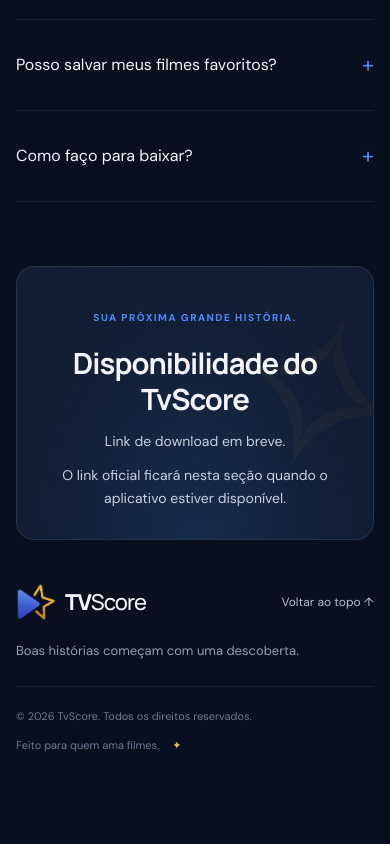
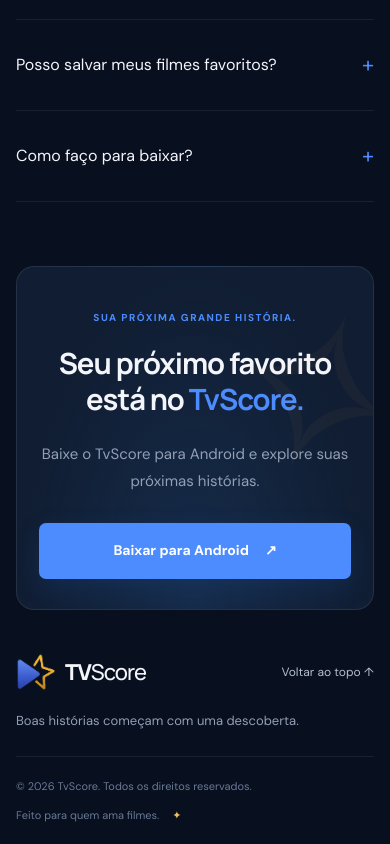
Before and after one commit to GuedesSiilva/LandingPageTvScore_REACT, a React (Vite) app: page / in a window 390 px wide. Shown: the part 6242-7086 px from the top of the page. Before the commit the page ends 7017 px from the top, so only its background shows below. Built offline with nearby package versions, Linux system fonts and the light colour scheme.

Commit message:
adicionando o link para uso via web e download do app na pagina

```diff
--- a/src/components/CallToAction.jsx
+++ b/src/components/CallToAction.jsx
@@ -1,11 +1,15 @@
+import { APP_DOWNLOAD_URL } from '../config.js';
+
 export default function CallToAction() {
   return (
 <section className="wrap" id="acesso">
             <div className="cta"><span className="star" aria-hidden="true">✧</span>
                 <div className="eyebrow">SUA PRÓXIMA GRANDE HISTÓRIA.</div>
-                <h2>Disponibilidade do TvScore</h2>
-                <p className="status">Link de download em breve.</p>
-                <p className="status">O link oficial ficará nesta seção quando o aplicativo estiver disponível.</p>
+                <h2>Seu próximo favorito está no <em>TvScore.</em></h2>
+                <p>Baixe o TvScore para Android e explore suas próximas histórias.</p>
+                <div className="access-actions">
+                    <a className="button" href={APP_DOWNLOAD_URL}>Baixar para Android <span aria-hidden="true">↗</span></a>
+                </div>
             </div>
         </section>
   );
--- a/src/components/Faq.jsx
+++ b/src/components/Faq.jsx
@@ -1,4 +1,5 @@
 import FaqItem from './FaqItem.jsx';
+import { APP_DOWNLOAD_URL, APP_WEB_URL } from '../config.js';
 
 export default function Faq() {
   return (
@@ -20,8 +21,8 @@ export default function Faq() {
                     <p>Sim. O TvScore tem uma área de favoritos para reunir os títulos que você quer guardar.</p>
                 </FaqItem>
                 <FaqItem question="Como faço para baixar?">
-                    <p>O link oficial de download será disponibilizado aqui em breve. Enquanto isso, conheça as telas e
-                        os recursos do aplicativo.</p>
+                    <p>Você pode <a href={APP_DOWNLOAD_URL}>baixar o APK para Android</a> pelos botões deste site.
+                        Se preferir, <a href={APP_WEB_URL} target="_blank" rel="noopener noreferrer">utilize o TvScore na Web</a>, diretamente pelo navegador.</p>
                 </FaqItem>
             </div>
         </section>
--- a/src/components/Header.jsx
+++ b/src/components/Header.jsx
@@ -1,3 +1,5 @@
+
+import { APP_DOWNLOAD_URL } from '../config.js';
 
 export default function Header() {
   return (
@@ -5,7 +7,7 @@ export default function Header() {
                 alt="" /><span>TV<b>Score</b></span></a>
         <nav aria-label="Menu principal"><a href="#recursos">Recursos</a><a href="#app">O aplicativo</a><a
                 href="#como">Como funciona</a><a href="#duvidas">Dúvidas</a></nav>
-        <a className="download-button" href="#acesso">
+        <a className="download-button" href={APP_DOWNLOAD_URL}>
             <svg viewBox="0 0 24 24" fill="currentColor" aria-hidden="true">
                 <path d="M7 4.5v15a1 1 0 0 0 1.52.85l12-7.5a1 1 0 0 0 0-1.7l-12-7.5A1 1 0 0 0 7 4.5Z" />
             </svg>
--- a/src/components/Hero.jsx
+++ b/src/components/Hero.jsx
@@ -1,4 +1,5 @@
 import PhoneFrame from './PhoneFrame.jsx';
+import { APP_WEB_URL } from '../config.js';
 
 export default function Hero() {
     return (
@@ -12,7 +13,7 @@ export default function Hero() {
                 <div className="actions"><a className="button" href="#acesso">
                     Ver disponibilidade <span aria-hidden="true">↗</span>
                 </a><a
-                    className="text-link" href="#recursos">▷ &nbsp; Utilizar na Web</a></div>
+                    className="text-link" href={APP_WEB_URL} target="_blank" rel="noopener noreferrer">▷ &nbsp; Utilizar na Web</a></div>
                 <div className="note"><span>✦</span> Um novo olhar para o seu universo de filmes.</div>
             </div>
             <div className="hero-art">
--- /dev/null
+++ b/src/config.js
@@ -0,0 +1,2 @@
+export const APP_DOWNLOAD_URL = 'https://github.com/victorbispoo/tvScoreFrontFlutter/releases/download/V1/TVScoreV1.0.0.apk';
+export const APP_WEB_URL = 'https://tvscore.pages.dev';
--- a/src/styles.css
+++ b/src/styles.css
@@ -2899,3 +2899,22 @@ dialog#gallery .gallery-stage .close {
   color: #d1c7d8;
   opacity: 0.65;
 }
+
+/* Acesso ao aplicativo Android e à versão web. */
+.access-actions {
+  position: relative;
+  display: flex;
+  flex-wrap: wrap;
+  justify-content: center;
+  align-items: center;
+  gap: 16px;
+}
+.faq-answer a {
+  color: var(--blue);
+  text-decoration: underline;
+  text-underline-offset: 3px;
+}
+@media (max-width: 420px) {
+  .access-actions { flex-direction: column; align-items: stretch; }
+  .access-actions .button { width: 100%; }
+}
```
